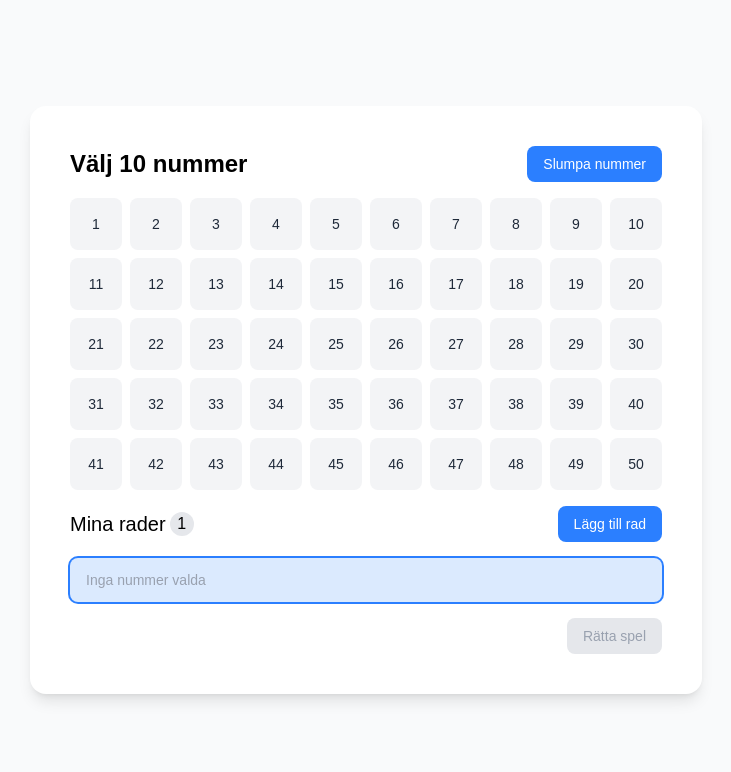
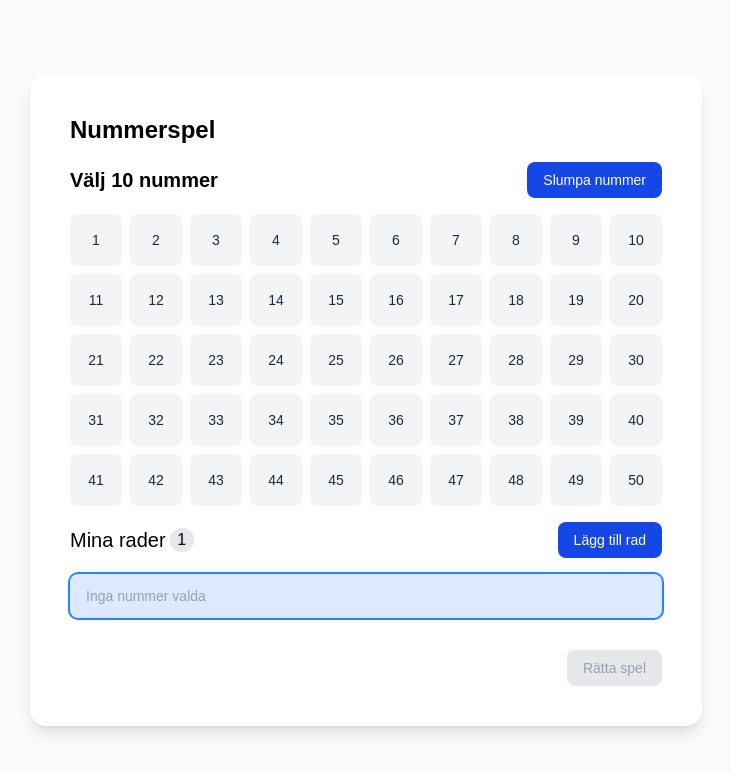
Before and after one commit to rutbergphilip/svs-frontend-code-test, a Next.js app: page / in a window 1280 px wide. Shown: the top 772 px of the page, without its empty margins (274-1005 px from the left). Built offline with nearby package versions, Linux system fonts and the light colour scheme.

Commit message:
refaktorering, bättre struktur

```diff
--- a/app/components/buttons/AddRowButton.tsx
+++ b/app/components/game/AddRowButton.tsx
@@ -13,7 +13,8 @@ export function AddRowButton() {
     <Button
       disabled={disabled}
       onClick={addRow}
-      className='bg-blue-500 text-white hover:bg-blue-600'
+      aria-label={disabled ? `Lägg till rad (max ${MAX_ROWS} rader)` : 'Lägg till rad'}
+      className='bg-blue-700 text-white hover:bg-blue-800'
     >
       Lägg till rad
     </Button>
--- a/app/components/CorrectRow.tsx
+++ b/app/components/game/CorrectRow.tsx
@@ -1,19 +1,22 @@
 'use client';
 
-import { useGameStore } from '../stores/gameStore';
+import { useGameStore } from '../../stores/gameStore';
 
 export function CorrectRow() {
   const { correctNumbers } = useGameStore();
   if (!correctNumbers) return null;
 
   return (
-    <div className='flex w-full items-center gap-2 rounded-lg bg-green-100 px-4 py-3'>
+    <section
+      aria-label='Rätt rad'
+      className='flex w-full items-center gap-2 rounded-lg bg-green-100 px-4 py-3'
+    >
       <span className='text-sm font-medium text-green-800 mr-2'>Rätt rad:</span>
       <span className='flex flex-1 gap-2 flex-wrap text-sm font-medium text-green-800'>
         {correctNumbers.map((n) => (
           <span key={n}>{n}</span>
         ))}
       </span>
-    </div>
+    </section>
   );
 }
--- a/app/components/GameBoard.tsx
+++ b/app/components/game/GameBoard.tsx
@@ -1,13 +1,13 @@
 'use client';
 
-import { useGameStore } from '../stores/gameStore';
-import { NumberCard } from './numbers/NumberCard';
+import { useGameStore } from '../../stores/gameStore';
+import { NumberCard } from '../ui/NumberCard';
 import { RowCard } from './RowCard';
-import { AddRowButton } from './buttons/AddRowButton';
-import { GradeButton } from './buttons/GradeButton';
-import { RandomizeButton } from './buttons/RandomizeButton';
+import { AddRowButton } from './AddRowButton';
+import { GradeButton } from './GradeButton';
+import { RandomizeButton } from './RandomizeButton';
 import { CorrectRow } from './CorrectRow';
-import { PlayAgainButton } from './buttons/PlayAgainButton';
+import { PlayAgainButton } from './PlayAgainButton';
 
 const NUMBERS = Array.from({ length: 50 }, (_, i) => i + 1);
 
@@ -17,11 +17,11 @@ export function GameBoard() {
   const selectedNums = activeRow?.numbers.map((n) => n.num) ?? [];
 
   return (
-    <>
+    <section className='flex w-full flex-col items-start gap-4'>
       {!graded && (
         <>
           <div className='flex justify-between items-center w-full'>
-            <h1 className='text-2xl font-semibold'>Välj 10 nummer</h1>
+            <h2 className='text-xl font-semibold'>Välj 10 nummer</h2>
             <RandomizeButton />
           </div>
           <div
@@ -47,23 +47,36 @@ export function GameBoard() {
       <div className='flex justify-between items-center w-full'>
         <div className='flex items-center gap-1'>
           <h2 className='text-xl text-left'>Mina rader</h2>
-          <p className='bg-gray-200 rounded-full w-6 h-6' aria-label={`${rows.length} rader`}>{rows.length}</p>
+          <span
+            role='status'
+            className='bg-gray-200 rounded-full w-6 h-6'
+            aria-label={`${rows.length} rader`}
+          >
+            {rows.length}
+          </span>
         </div>
         {!graded && <AddRowButton />}
       </div>
-      <div
-        role='list'
+      <ul
         aria-label='Sparade rader'
-        className='flex w-full flex-col gap-2'
+        className='flex w-full flex-col gap-2 list-none m-0 p-0'
       >
         {rows.map((row, index) => (
-          <RowCard key={row.id} row={row} index={index + 1} isActive={row.id === activeRowId} />
+          <li key={row.id}>
+            <RowCard
+              row={row}
+              index={index + 1}
+              isActive={row.id === activeRowId}
+            />
+          </li>
         ))}
+      </ul>
+      <div aria-live='polite' aria-atomic='true'>
+        {graded && <CorrectRow />}
       </div>
-      {graded && <CorrectRow />}
       <div className='w-full flex justify-end'>
         {graded ? <PlayAgainButton /> : <GradeButton />}
       </div>
-    </>
+    </section>
   );
 }
--- a/app/components/buttons/GradeButton.tsx
+++ b/app/components/game/GradeButton.tsx
@@ -30,7 +30,7 @@ export function GradeButton() {
         disabled={!canGrade || graded || isLoading}
         onClick={grade}
         aria-busy={isLoading}
-        className='bg-green-500 text-white hover:bg-green-600'
+        className='bg-green-700 text-white hover:bg-green-800'
       >
         {isLoading ? 'Rättar...' : 'Rätta spel'}
       </Button>
--- a/app/components/buttons/PlayAgainButton.tsx
+++ b/app/components/game/PlayAgainButton.tsx
@@ -10,7 +10,7 @@ export function PlayAgainButton() {
     <div className='flex flex-col items-end gap-2'>
       <Button
         onClick={reset}
-        className='bg-green-500 text-white hover:bg-green-600'
+        className='bg-green-700 text-white hover:bg-green-800'
       >
         {'Spela igen'}
       </Button>
--- a/app/components/buttons/RandomizeButton.tsx
+++ b/app/components/game/RandomizeButton.tsx
@@ -15,7 +15,8 @@ export function RandomizeButton() {
     <Button
       disabled={disabled}
       onClick={randomizeRemaining}
-      className='bg-blue-500 text-white hover:bg-blue-600'
+      aria-label={disabled ? 'Slumpa nummer (alla nummer valda manuellt)' : 'Slumpa nummer'}
+      className='bg-blue-700 text-white hover:bg-blue-800'
     >
       Slumpa nummer
     </Button>
--- a/app/components/RowCard.tsx
+++ b/app/components/game/RowCard.tsx
@@ -1,7 +1,7 @@
 'use client';
 
-import { Row } from '../types/game';
-import { useGameStore } from '../stores/gameStore';
+import { Row } from '../../types/game';
+import { useGameStore } from '../../stores/gameStore';
 
 type RowCardProps = {
   row: Row;
@@ -17,7 +17,6 @@ export function RowCard({ row, index, isActive }: RowCardProps) {
 
   return (
     <div
-      role='listitem'
       aria-current={isActive && !graded ? 'true' : undefined}
       className={`flex w-full items-center gap-2 rounded-lg px-4 py-3 transition-colors ${
         graded
@@ -52,7 +51,10 @@ export function RowCard({ row, index, isActive }: RowCardProps) {
         )}
       </button>
       {graded && row.numbers.length === 10 && (
-        <span className='text-sm font-medium text-green-600'>
+        <span
+          className='text-sm font-medium text-green-800'
+          aria-label={`Rad ${index}: ${row.numbers.filter((n) => correctSet.has(n.num)).length} rätt av 10`}
+        >
           {row.numbers.filter((n) => correctSet.has(n.num)).length} rätt
         </span>
       )}
--- a/app/components/ui/Button.tsx
+++ b/app/components/ui/Button.tsx
@@ -1,8 +1,6 @@
 import { ButtonHTMLAttributes } from 'react';
 
-type ButtonProps = ButtonHTMLAttributes<HTMLButtonElement> & {
-  loading?: boolean;
-};
+type ButtonProps = ButtonHTMLAttributes<HTMLButtonElement>;
 
 const BASE_STYLES =
   'rounded-lg px-4 py-2 text-sm font-medium transition-colors disabled:bg-gray-200 disabled:text-gray-400 disabled:cursor-not-allowed';
@@ -10,16 +8,15 @@ const BASE_STYLES =
 export function Button({
   className,
   children,
-  loading,
   ...props
 }: ButtonProps) {
   return (
     <button
+      className={`${BASE_STYLES} ${className ?? ''}`}
       type='button'
-      className={`${BASE_STYLES} ${className ?? ''}`}
       {...props}
     >
-      {loading ? 'Laddar...' : children}
+      {children}
     </button>
   );
 }
--- a/app/components/numbers/NumberCard.tsx
+++ b/app/components/ui/NumberCard.tsx
@@ -1,6 +1,6 @@
 'use client';
 
-import { Button } from '../ui/Button';
+import { Button } from './Button';
 
 type NumberCardProps = {
   onClick: () => void;
@@ -19,7 +19,7 @@ function getCardStyle({
   if (selected && disabled)
     return `${base} disabled:bg-blue-300! disabled:text-white cursor-not-allowed`;
   if (disabled) return `${base} bg-gray-50 text-gray-300 cursor-not-allowed`;
-  if (selected) return `${base} bg-blue-500 text-white hover:bg-blue-600`;
+  if (selected) return `${base} bg-blue-700 text-white hover:bg-blue-800`;
   return `${base} bg-gray-100 text-gray-800 hover:bg-gray-200 cursor-pointer`;
 }
 
@@ -35,6 +35,7 @@ export function NumberCard({
       onClick={onClick}
       type='button'
       aria-pressed={selected}
+      aria-label={`Nummer ${children}${selected ? ', vald' : ''}`}
       disabled={disabled}
     >
       {children}
--- a/app/page.tsx
+++ b/app/page.tsx
@@ -1,9 +1,10 @@
-import { GameBoard } from './components/GameBoard';
+import { GameBoard } from './components/game/GameBoard';
 
 export default function Home() {
   return (
     <div className='flex min-h-screen items-center justify-center bg-gray-50'>
       <main className='w-full max-w-2xl rounded-2xl bg-white p-4 sm:p-10 shadow-lg text-center flex flex-col items-start gap-4'>
+        <h1 className='text-2xl font-semibold'>Nummerspel</h1>
         <GameBoard />
       </main>
     </div>
```
